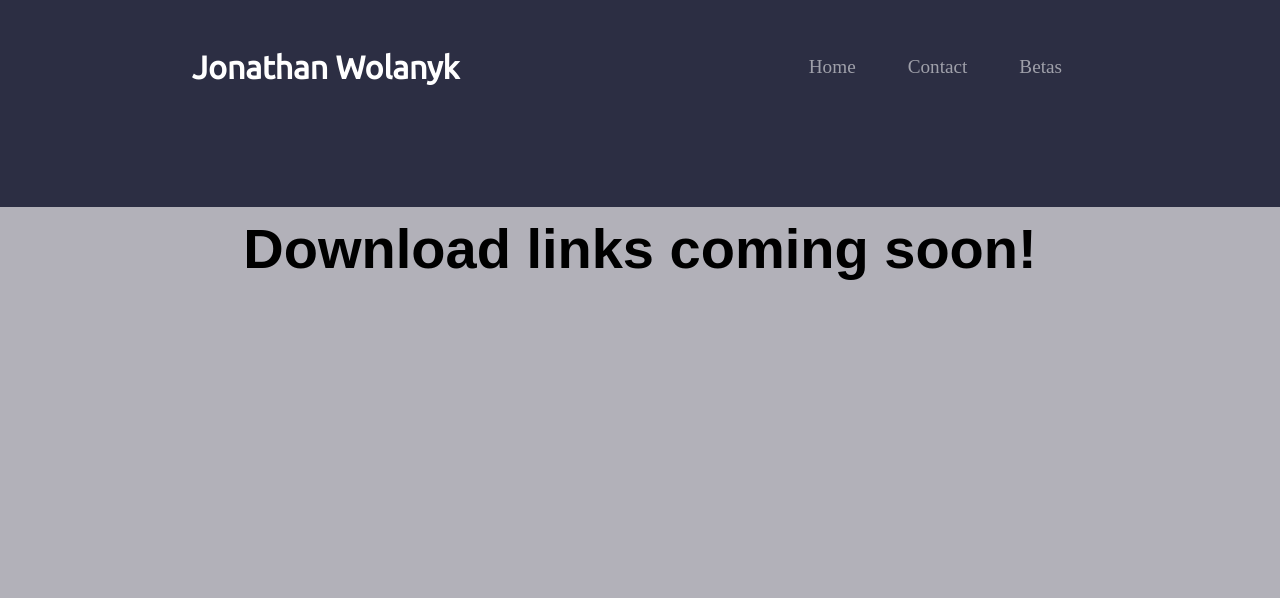
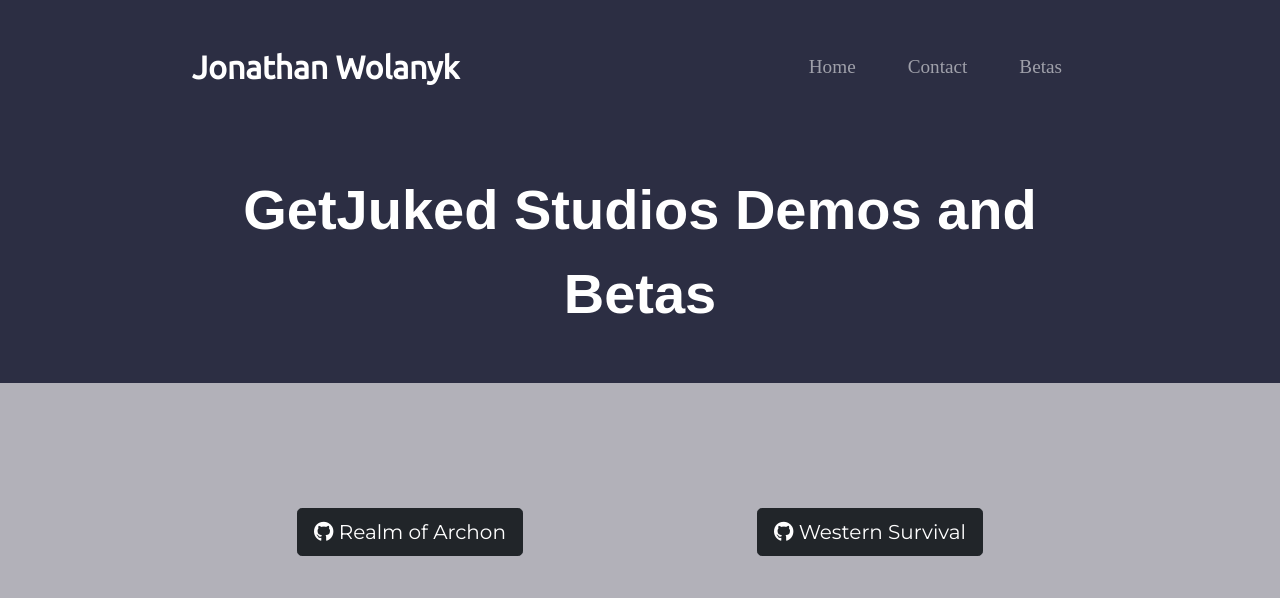
Before and after one commit to jonathan-wolanyk/Wolanyk-GameDev-Website, a plain HTML site: page Downloads.html in a window 1280 px wide. Drawn offline with nearby package versions, Linux system fonts and the light colour scheme.

Commit message:
Added links to betas page

```diff
--- a/Downloads.html
+++ b/Downloads.html
@@ -46,9 +46,27 @@
           </ul>
         </div>
       </nav>
+      <div class="row">
+        <div class="col-lg-12">
+          <h1 class="intro-title">GetJuked Studios Demos and Betas</h1>
+        </div>
+      </div>
+    </div>
     </section>
 
-    <h1 class="copyright">Download links coming soon!</h1>
+    <section id="testimonials">
+      <!-- Demo Buttons -->
+      <div class="row">
+        <div class="col-lg-6">
+          <a class="btn btn-dark btn-lg download-button" href="https://github.com/jonathan-wolanyk/Text_Based_Adventure" target="_blank" rel="noopener noreferrer" role="button">
+            <i class="fa-brands fa-github"></i> Realm of Archon </a>
+        </div>
+        <div class="col-lg-6">
+          <a class="btn btn-dark btn-lg download-button" href="https://github.com/jonathan-wolanyk/Western_Survival_Prototype" target="_blank" rel="noopener noreferrer" role="button">
+            <i class="fa-brands fa-github"></i></i> Western Survival </a>
+        </div>
+      </div>
+    </section>
 
   </body>
 </html>
```
